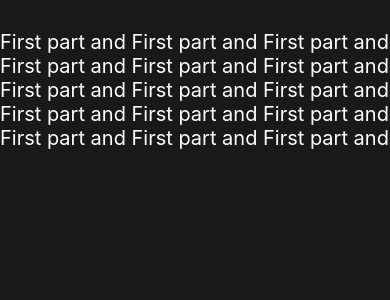
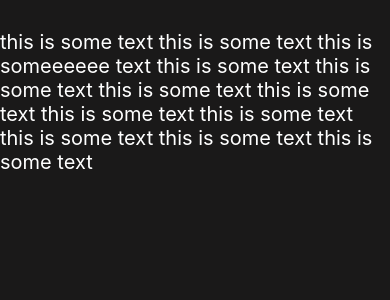
Before and after one commit to Hussain-hamim/Taskly, a React Native app: screen / in a window 390 px wide. Shown: the top 300 px of the page. Built offline with nearby package versions, Linux system fonts and the light colour scheme.

Commit message:
text props completed

```diff
--- a/App.js
+++ b/App.js
@@ -14,11 +14,22 @@ const BoldAndBeautiful = () => {
         aria-checked={true}
         style={styles.text}
         dataDetectorType="all" // "phoneNumber", "link", "email", "none"
+        disabled={false}
+        ellipsizeMode="tail" // enum('head', 'middle', 'tail', 'clip') // On Android, when numberOfLines is set to a value higher than 1, only tail value will work correctly.
+        // numberOfLines={2}
+        id="one"
+        nativeID="two"
+        onPress={() => null}
+        onLongPress={() => null}
+        onResponderMove={() => null}
+        onResponderGrant={() => null}
+        selectable={true}
+        selectionColor="orchid"
       >
-        First part and First part and First part and First part and First part
-        and First part and First part and First part and First part and First
-        part and First part and First part and First part and First part and
-        First part and{" "}
+        this is some text this is some text this is someeeeee text this is some
+        text this is some text this is some text this is some text this is some
+        text this is some text this is some text this is some text this is some
+        text
       </Text>
     </View>
   );
```
